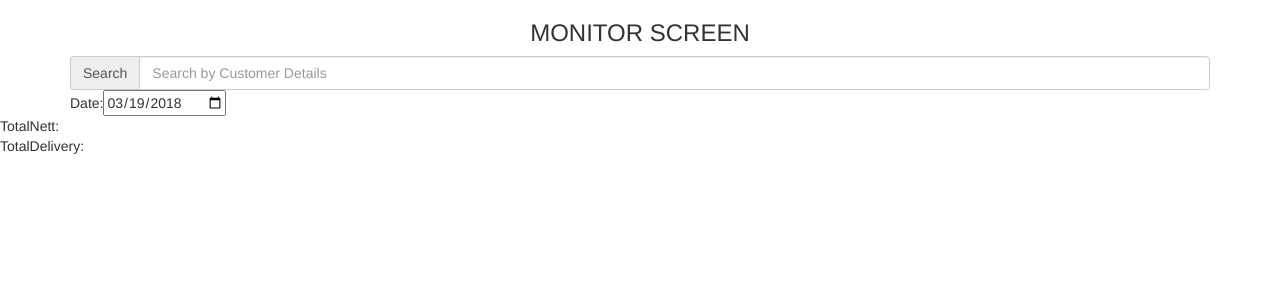
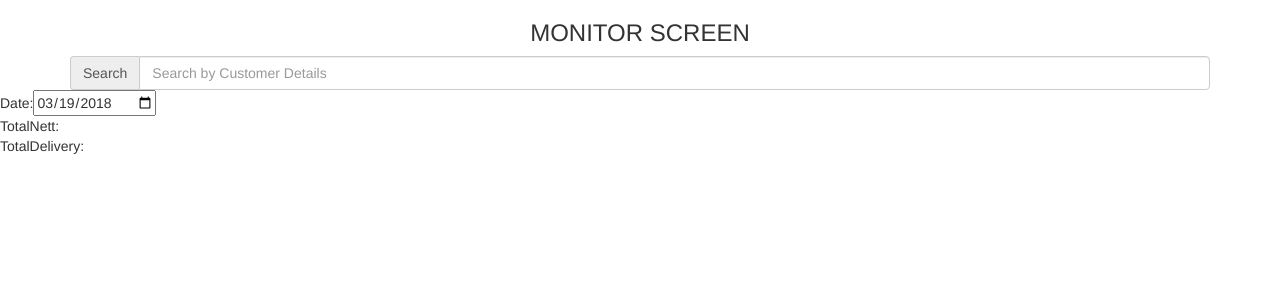
Before and after one commit to Thomas0921/fabsystem, a PHP site: page /monitor.php in a window 1280 px wide. Shown: the top 300 px of the page. Run offline with PHP 8.4, Linux system fonts and the light colour scheme; data comes from the database, SQL or seed files in the repository.

Commit message:
monitor css

```diff
--- a/fabsystem/application/view/monitor.php
+++ b/fabsystem/application/view/monitor.php
@@ -23,11 +23,12 @@ $result = mysqli_query($conn, $query);
         <div class="input-group">
           <span class="input-group-addon">Search</span>
           <input type="text" name="search_text" id="search_text" placeholder="Search by Customer Details" class="form-control" />
+          </div></div>
         </div>
+        <form class="date">
+          Date:<input id="date_picker" type="date" name="date" value="<?php echo date('Y-m-d');  ?>">
+        </form>
 
-      <form>
-        Date:<input id="date_picker" type="date" name="date" value="<?php echo date('Y-m-d');  ?>">
-      </form></div></div>
       <div id="result">
     </div>
   </body>
--- a/fabsystem/public/css/monitor.css
+++ b/fabsystem/public/css/monitor.css
@@ -14,8 +14,12 @@ tbody {
   overflow-x: hidden;  /* Hide the horizontal scroll */
 }
 
-div.input-group, span.input-group-addon, input.form-control{
+div.input-group, span.input-group-addon{
   float: right ;
   clear: both;
 
 }
+
+form.date{
+  float: left;
+}
```
